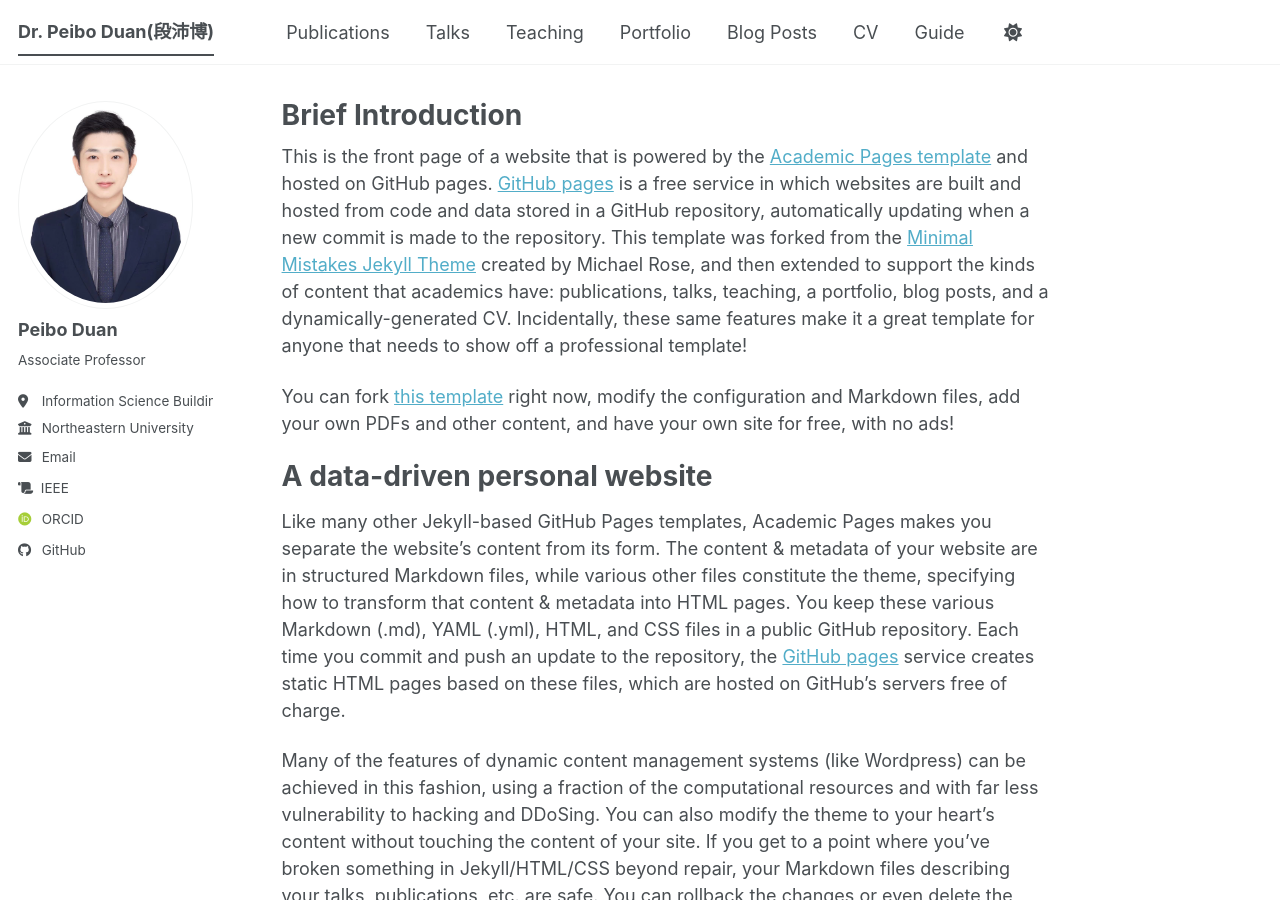
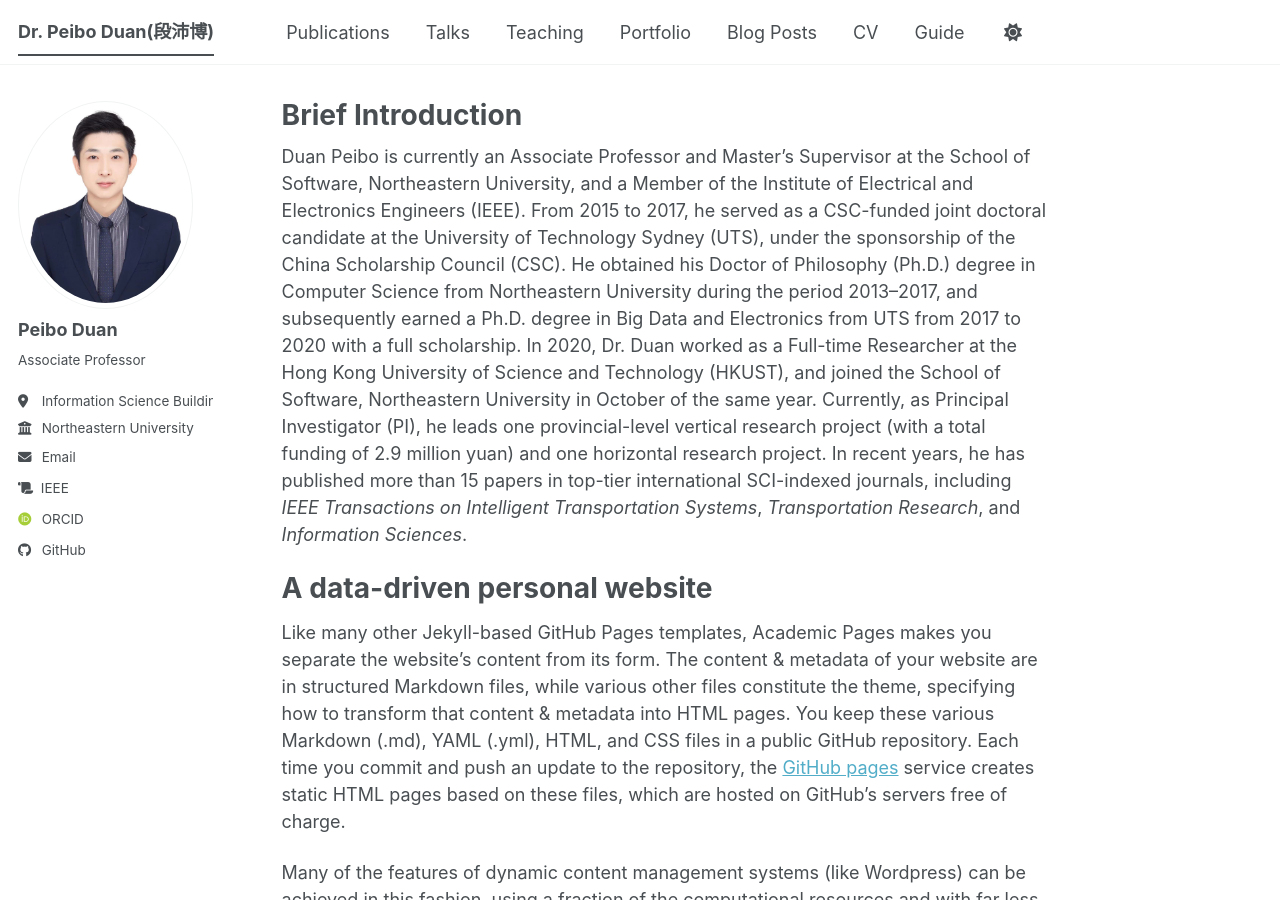
Before and after one commit to aurora76/peiboduan, a Jekyll site: the page built from _pages/about.md, in a window 1280 px wide and 900 px high. Built offline with Jekyll 4.4.1, drawn with Linux system fonts in a browser that asks for light colours; some web fonts are replaced; a script bundle is joined from its source files by our own code; library files that are not in the unit come from our copies.

Commit message:
Update about.md

```diff
--- a/_pages/about.md
+++ b/_pages/about.md
@@ -7,10 +7,7 @@
   - /about.html
 ---
 
-
-This is the front page of a website that is powered by the [Academic Pages template](https://github.com/academicpages/academicpages.github.io) and hosted on GitHub pages. [GitHub pages](https://pages.github.com) is a free service in which websites are built and hosted from code and data stored in a GitHub repository, automatically updating when a new commit is made to the repository. This template was forked from the [Minimal Mistakes Jekyll Theme](https://mmistakes.github.io/minimal-mistakes/) created by Michael Rose, and then extended to support the kinds of content that academics have: publications, talks, teaching, a portfolio, blog posts, and a dynamically-generated CV. Incidentally, these same features make it a great template for anyone that needs to show off a professional template!
-
- You can fork [this template](https://github.com/academicpages/academicpages.github.io) right now, modify the configuration and Markdown files, add your own PDFs and other content, and have your own site for free, with no ads!
+Duan Peibo is currently an Associate Professor and Master's Supervisor at the School of Software, Northeastern University, and a Member of the Institute of Electrical and Electronics Engineers (IEEE). From 2015 to 2017, he served as a CSC-funded joint doctoral candidate at the University of Technology Sydney (UTS), under the sponsorship of the China Scholarship Council (CSC). He obtained his Doctor of Philosophy (Ph.D.) degree in Computer Science from Northeastern University during the period 2013–2017, and subsequently earned a Ph.D. degree in Big Data and Electronics from UTS from 2017 to 2020 with a full scholarship. In 2020, Dr. Duan worked as a Full-time Researcher at the Hong Kong University of Science and Technology (HKUST), and joined the School of Software, Northeastern University in October of the same year. Currently, as Principal Investigator (PI), he leads one provincial-level vertical research project (with a total funding of 2.9 million yuan) and one horizontal research project. In recent years, he has published more than 15 papers in top-tier international SCI-indexed journals, including *IEEE Transactions on Intelligent Transportation Systems*, *Transportation Research*, and *Information Sciences*.
 
 A data-driven personal website
 ======
```
